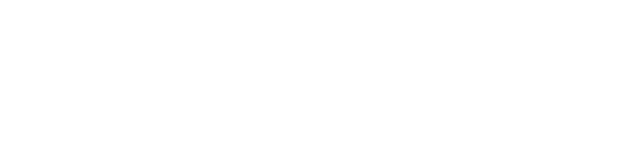
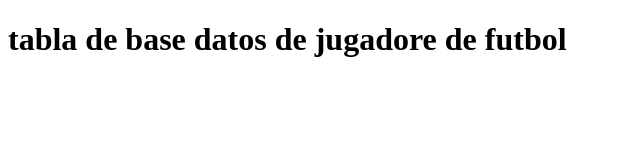
Before and after one commit to peterparkur2112/html, a plain HTML site: page index.html in a window 1280 px wide. Shown: the whole page, without its empty margins (0-640 px from the left). Drawn offline with Linux system fonts and the light colour scheme.

Commit message:
agregue un h1

```diff
--- a/index.html
+++ b/index.html
@@ -8,9 +8,11 @@
         table, th, td {
             border: 1px solid black;
             border-collapse: collapse;
+            }
     </style>
 </head>
 <body>
+    <h1>tabla de base datos de jugadore de futbol</h1>
 
 </body>
 </html>
```
